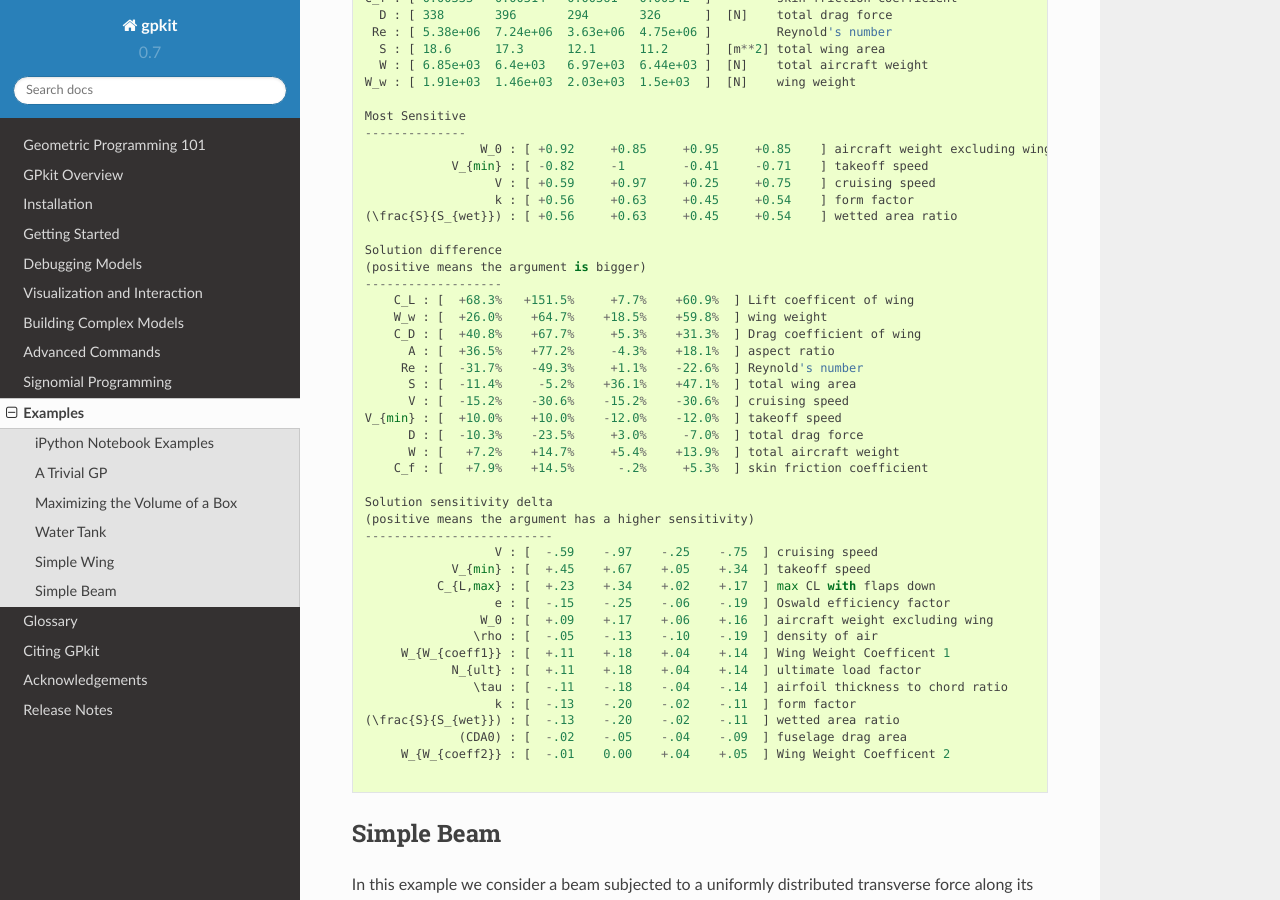
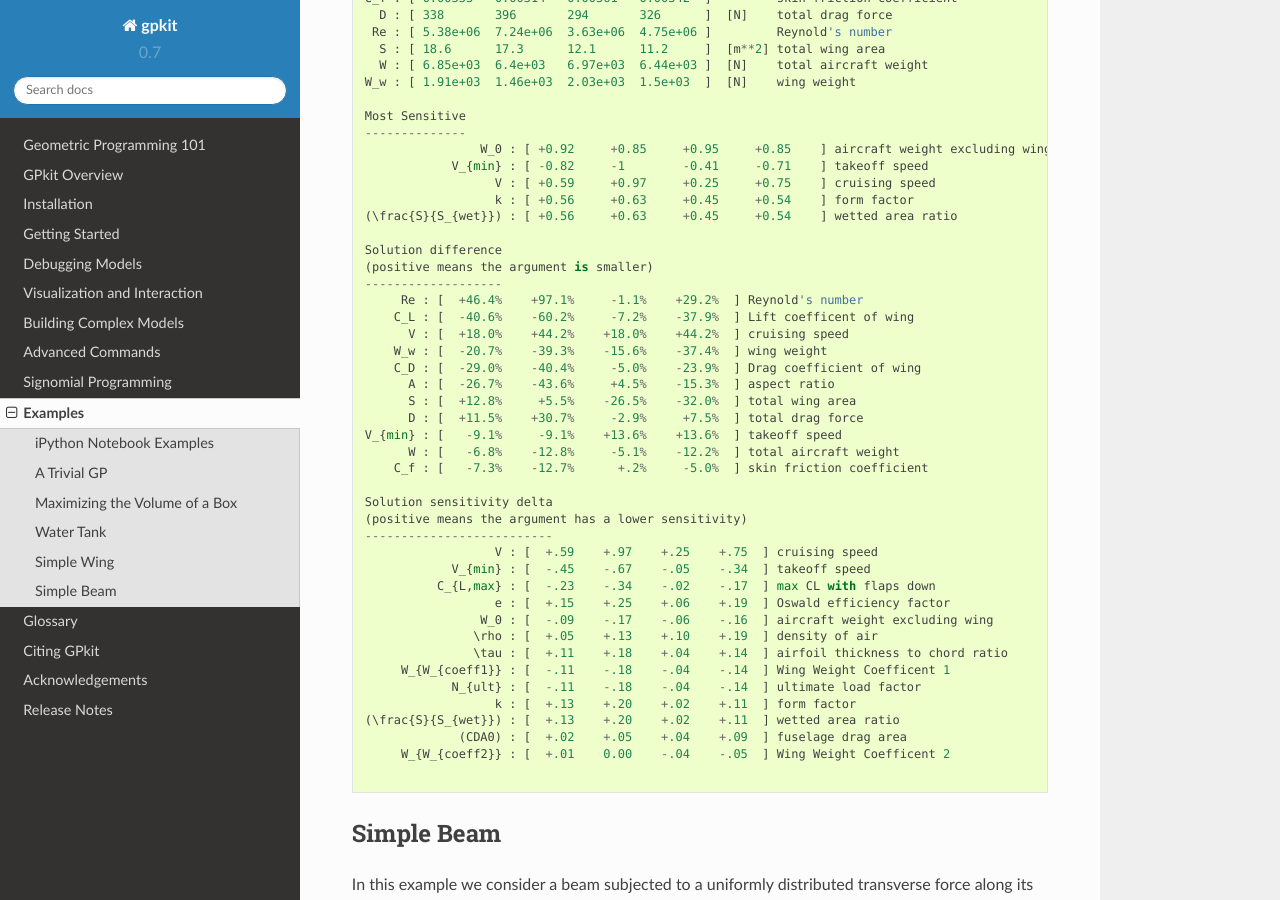
Before and after one commit to convexengineering/gpkit, a Sphinx documentation site: the page built from docs/source/examples.rst, in a window 1280 px wide and 900 px high, scrolled down 5348 px. Built offline with Sphinx 7.4.7 and the Read the Docs theme 2.0.0, drawn with Linux system fonts in a browser that asks for light colours.

Commit message:
update test output

```diff
--- a/docs/source/examples/simpleflight_output.txt
+++ b/docs/source/examples/simpleflight_output.txt
@@ -67,33 +67,33 @@ Most Sensitive
 (\frac{S}{S_{wet}}) : [ +0.56     +0.63     +0.45     +0.54    ] wetted area ratio
 
 Solution difference
-(positive means the argument is bigger)
+(positive means the argument is smaller)
 -------------------
-    C_L : [  +68.3%   +151.5%     +7.7%    +60.9%  ] Lift coefficent of wing
-    W_w : [  +26.0%    +64.7%    +18.5%    +59.8%  ] wing weight
-    C_D : [  +40.8%    +67.7%     +5.3%    +31.3%  ] Drag coefficient of wing
-      A : [  +36.5%    +77.2%     -4.3%    +18.1%  ] aspect ratio
-     Re : [  -31.7%    -49.3%     +1.1%    -22.6%  ] Reynold's number
-      S : [  -11.4%     -5.2%    +36.1%    +47.1%  ] total wing area
-      V : [  -15.2%    -30.6%    -15.2%    -30.6%  ] cruising speed
-V_{min} : [  +10.0%    +10.0%    -12.0%    -12.0%  ] takeoff speed
-      D : [  -10.3%    -23.5%     +3.0%     -7.0%  ] total drag force
-      W : [   +7.2%    +14.7%     +5.4%    +13.9%  ] total aircraft weight
-    C_f : [   +7.9%    +14.5%      -.2%     +5.3%  ] skin friction coefficient
+     Re : [  +46.4%    +97.1%     -1.1%    +29.2%  ] Reynold's number
+    C_L : [  -40.6%    -60.2%     -7.2%    -37.9%  ] Lift coefficent of wing
+      V : [  +18.0%    +44.2%    +18.0%    +44.2%  ] cruising speed
+    W_w : [  -20.7%    -39.3%    -15.6%    -37.4%  ] wing weight
+    C_D : [  -29.0%    -40.4%     -5.0%    -23.9%  ] Drag coefficient of wing
+      A : [  -26.7%    -43.6%     +4.5%    -15.3%  ] aspect ratio
+      S : [  +12.8%     +5.5%    -26.5%    -32.0%  ] total wing area
+      D : [  +11.5%    +30.7%     -2.9%     +7.5%  ] total drag force
+V_{min} : [   -9.1%     -9.1%    +13.6%    +13.6%  ] takeoff speed
+      W : [   -6.8%    -12.8%     -5.1%    -12.2%  ] total aircraft weight
+    C_f : [   -7.3%    -12.7%      +.2%     -5.0%  ] skin friction coefficient
 
 Solution sensitivity delta
-(positive means the argument has a higher sensitivity)
+(positive means the argument has a lower sensitivity)
 --------------------------
-                  V : [  -.59    -.97    -.25    -.75  ] cruising speed
-            V_{min} : [  +.45    +.67    +.05    +.34  ] takeoff speed
-          C_{L,max} : [  +.23    +.34    +.02    +.17  ] max CL with flaps down
-                  e : [  -.15    -.25    -.06    -.19  ] Oswald efficiency factor
-                W_0 : [  +.09    +.17    +.06    +.16  ] aircraft weight excluding wing
-               \rho : [  -.05    -.13    -.10    -.19  ] density of air
-     W_{W_{coeff1}} : [  +.11    +.18    +.04    +.14  ] Wing Weight Coefficent 1
-            N_{ult} : [  +.11    +.18    +.04    +.14  ] ultimate load factor
-               \tau : [  -.11    -.18    -.04    -.14  ] airfoil thickness to chord ratio
-                  k : [  -.13    -.20    -.02    -.11  ] form factor
-(\frac{S}{S_{wet}}) : [  -.13    -.20    -.02    -.11  ] wetted area ratio
-             (CDA0) : [  -.02    -.05    -.04    -.09  ] fuselage drag area
-     W_{W_{coeff2}} : [  -.01    0.00    +.04    +.05  ] Wing Weight Coefficent 2
+                  V : [  +.59    +.97    +.25    +.75  ] cruising speed
+            V_{min} : [  -.45    -.67    -.05    -.34  ] takeoff speed
+          C_{L,max} : [  -.23    -.34    -.02    -.17  ] max CL with flaps down
+                  e : [  +.15    +.25    +.06    +.19  ] Oswald efficiency factor
+                W_0 : [  -.09    -.17    -.06    -.16  ] aircraft weight excluding wing
+               \rho : [  +.05    +.13    +.10    +.19  ] density of air
+               \tau : [  +.11    +.18    +.04    +.14  ] airfoil thickness to chord ratio
+     W_{W_{coeff1}} : [  -.11    -.18    -.04    -.14  ] Wing Weight Coefficent 1
+            N_{ult} : [  -.11    -.18    -.04    -.14  ] ultimate load factor
+                  k : [  +.13    +.20    +.02    +.11  ] form factor
+(\frac{S}{S_{wet}}) : [  +.13    +.20    +.02    +.11  ] wetted area ratio
+             (CDA0) : [  +.02    +.05    +.04    +.09  ] fuselage drag area
+     W_{W_{coeff2}} : [  +.01    0.00    -.04    -.05  ] Wing Weight Coefficent 2
```
